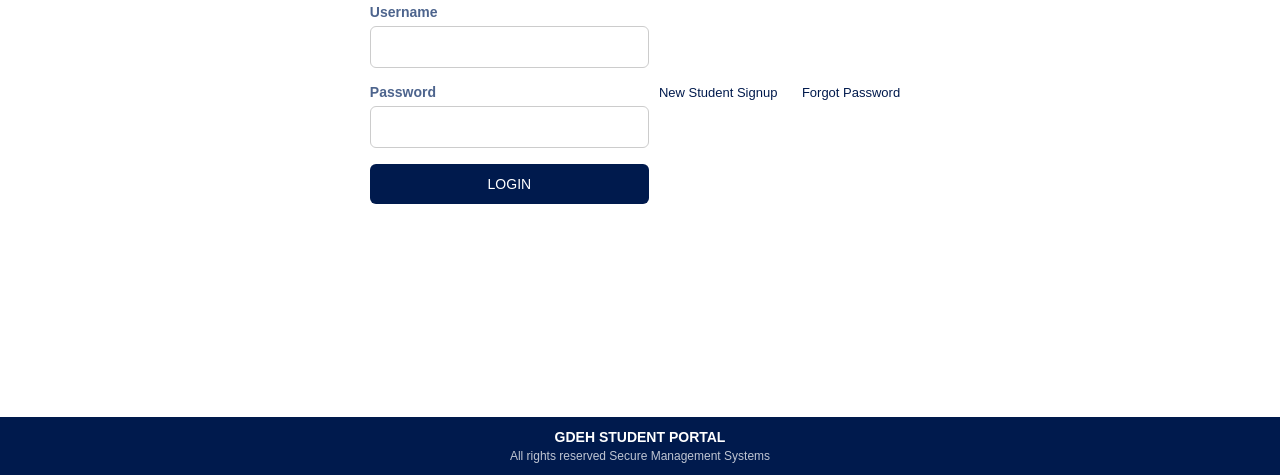
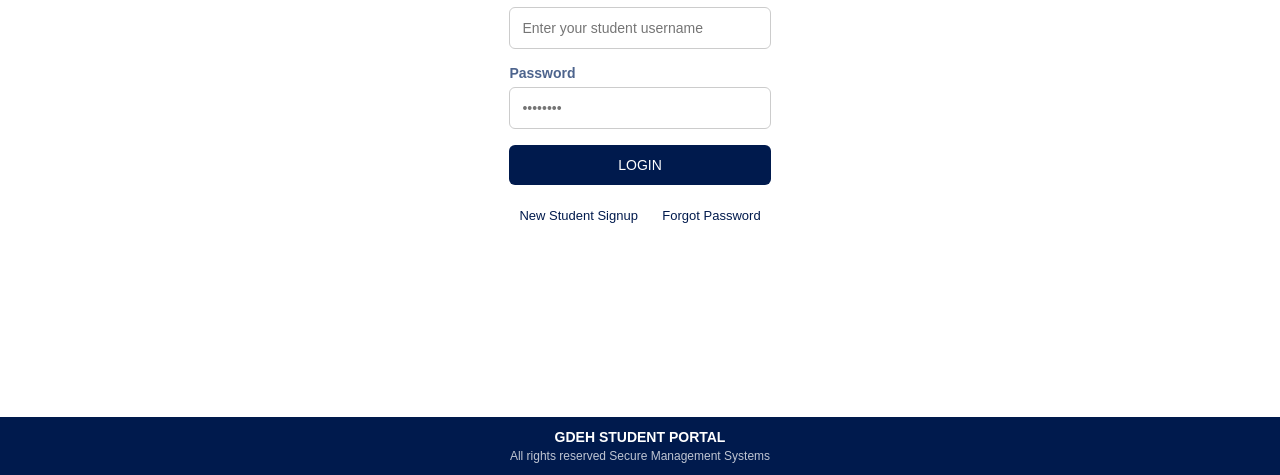
Before and after one commit to karieson2026/gdeh-student-portal, a website: page index.html in a window 1280 px wide. Shown: the part 325-800 px from the top of the page. Drawn offline with Linux system fonts and the light colour scheme.

Commit message:
Update index.html

```diff
--- a/index.html
+++ b/index.html
@@ -163,28 +163,47 @@
     <img src="gdeh_logo.png" alt="GDEH Logo" class="logo">
   </header>
 
+  <!-- Title Outside Container -->
+<h1 class="title">GDEH STUDENT PORTAL</h1>
+
 <!-- Main -->
 <main class="container">
     <form id="loginForm">
 
-      <h1 class="title">GDEH STUDENT PORTAL</h1>
+        <!-- USERNAME INPUT BOX -->
+        <div class="input-group">
+            <label for="username">Username</label>
+            <input
+                type="text"
+                id="username"
+                name="username"
+                placeholder="Enter your student username"
+                autocomplete="username"
+                required
+            />
+        </div>
 
-      <form>
-        <label for="username">Username</label>
-        <input id="username" type="text" name="username" required>
-
+        <!-- PASSWORD INPUT BOX -->
+        <div class="input-group">
             <label for="password">Password</label>
-        <input id="password" type="password" name="password" required>
+            <input
+                type="password"
+                id="password"
+                name="password"
+                placeholder="••••••••"
+                autocomplete="current-password"
+                required
+            />
+        </div>
 
         <button type="submit" class="login-btn">LOGIN</button>
-      </form>
 
         <div class="links">
             <a href="student_signup.html">New Student Signup</a>
             <a href="forgot_password.html">Forgot Password</a>
         </div>
 
-    </div>
+    </form>
 </main>
 
   <!-- Footer -->
```
Lines whose indentation alone changed are shown as unchanged.
